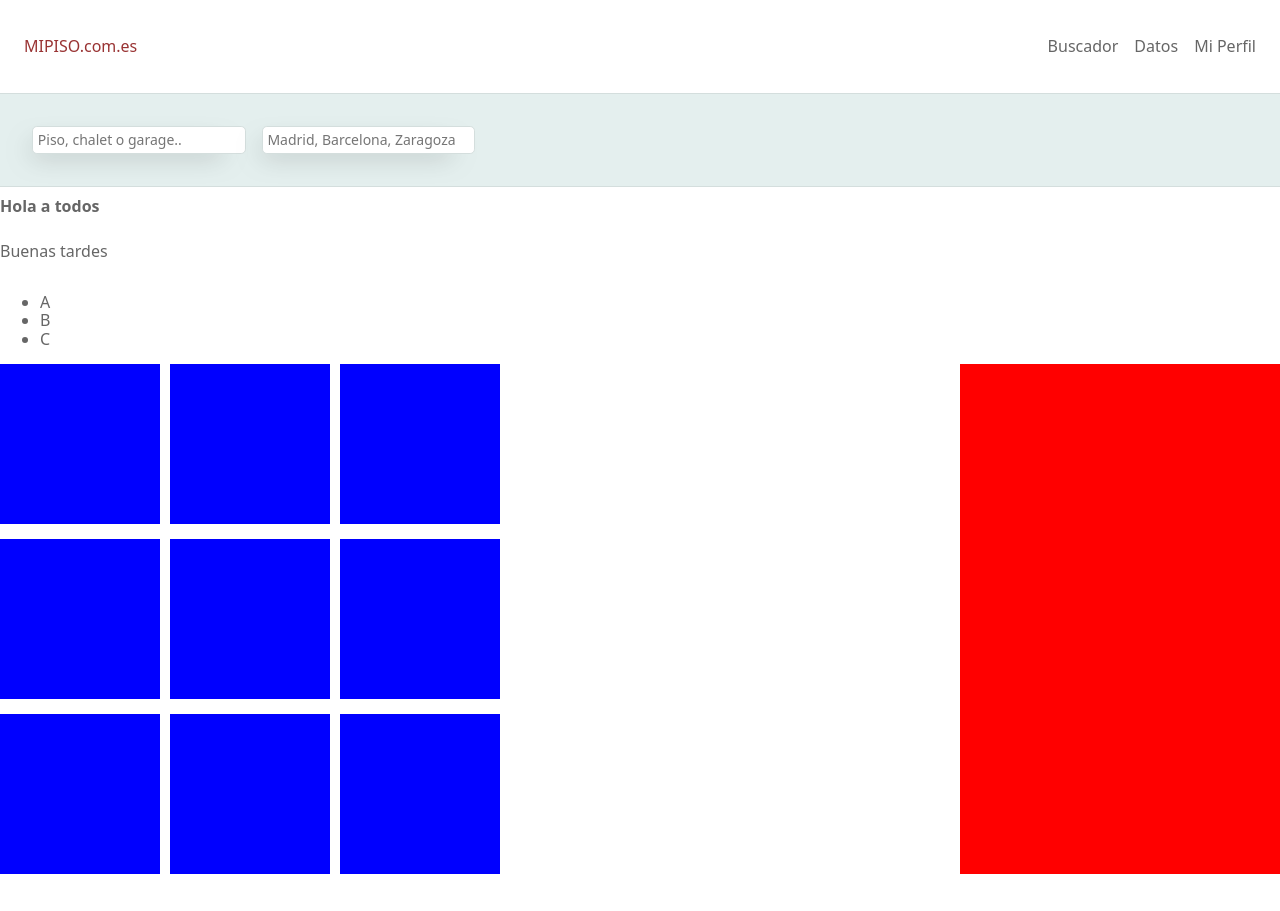
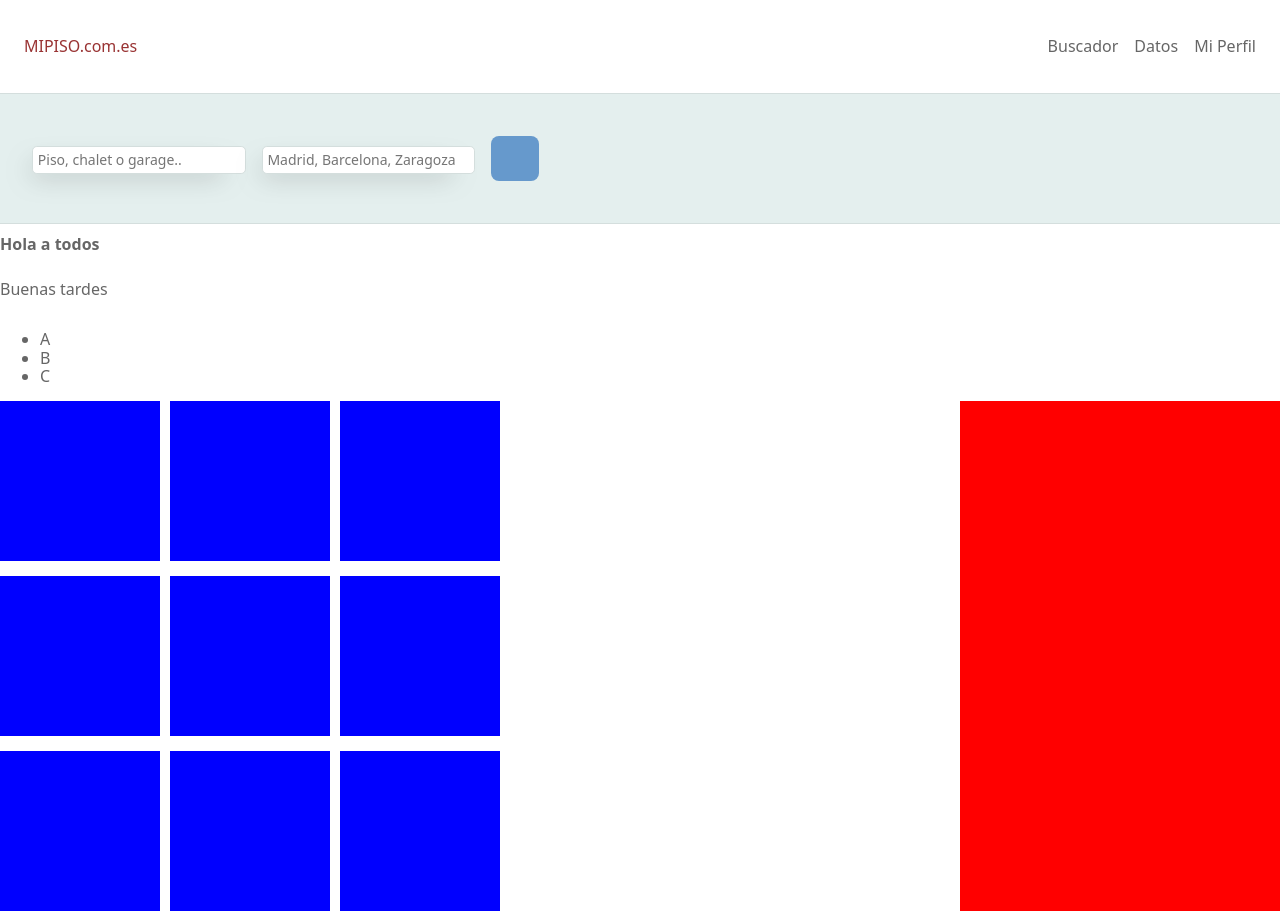
Before and after one commit to adaldin/ra-m2-styled-components, a React (Vite) app: page / in a window 1280 px wide. Before the commit the page ends 874 px from the top, so only its background shows below. Built offline with nearby package versions, Linux system fonts and the light colour scheme.

Commit message:
setting icons

```diff
--- a/src/components/atoms/Button.jsx
+++ b/src/components/atoms/Button.jsx
@@ -1,9 +1,9 @@
 import React from 'react';
 import PropTypes from 'prop-types';
 import styled from 'styled-components';
-import { colors, fonts } from '../../styles/index';
-// import Icon from './Icon';
+import { colors, fonts, setIcons } from '../../styles/index';
 import Text from './Text';
+import Icon from './Icon';
 
 const StyledButton = styled.button`
   display: flex;
@@ -40,7 +40,6 @@ const StyledButton = styled.button`
     cursor: not-allowed;
     opacity: 0.57;
   }
-
 `;
 
 function Button({
@@ -72,29 +71,7 @@ function Button({
       textColor={textColor}
       {...props}
     >
-      {iconPosition === 'left' &&
-        (!isLoading && icon ? (
-          <Icon
-            color={textColor}
-            name={icon}
-            mr="0.5rem"
-            style={{ ...iconStyles }}
-          />
-        ) : null)}
-      <Text
-        as="span"
-        text={isLoading ? loadingText : text}
-        style={{ ...textStyles }}
-      />
-      {iconPosition === 'right' &&
-        (!isLoading && icon ? (
-          <Icon
-            color={textColor}
-            name={icon}
-            ml="0.5rem"
-            style={{ ...iconStyles }}
-          />
-        ) : null)}
+      <Icon color={colors.font.white} name={setIcons.search} />
     </StyledButton>
   );
 }
--- /dev/null
+++ b/src/components/atoms/Icon.jsx
@@ -0,0 +1,32 @@
+import styled from 'styled-components';
+import PropTypes from 'prop-types';
+import { colors } from '../../styles/index';
+
+const IconStyled = styled.span`
+  color: ${(props) => props.color};
+  font-size: ${(props) => props.size}px;
+`;
+const SvgStyled = styled.svg`
+  fill: white;
+`;
+
+function Icon({ size = 16, fill = colors.font.white, name }) {
+  return (
+    <IconStyled>
+      <SvgStyled fill={fill} width={size} height={size} name={name} />
+    </IconStyled>
+  );
+}
+
+Icon.propTypes = {
+  name: PropTypes.string.isRequired,
+  size: PropTypes.number,
+  color: PropTypes.string,
+  fill: PropTypes.number,
+  wght: PropTypes.number,
+  grad: PropTypes.number,
+  opsz: PropTypes.number,
+  className: PropTypes.string,
+};
+
+export default styled(Icon)``;
--- a/src/components/atoms/index.js
+++ b/src/components/atoms/index.js
@@ -1,5 +1,6 @@
 export { default as Text } from './Text';
 export { default as Button } from './Button';
 export { default as Title } from './Title';
+export { default as Icon } from './Icon';
 export * from './Label';
 export * from './InputText';
--- a/src/components/layout/subHeader/SubHeader.jsx
+++ b/src/components/layout/subHeader/SubHeader.jsx
@@ -1,26 +1,12 @@
 import React from 'react';
 import styled from 'styled-components';
-import { InputGroupText } from '../../molecules/index';
+import SearcherBar from '../../organisms/searcherBar/SearcherBar';
 import SubHeaderStyled from './SubHeaderStyled';
 
-const handleChange = (e) => {
-  console.log('hola');
-};
 function SubHeader() {
   return (
     <SubHeaderStyled direction="row">
-      <InputGroupText
-        name="searcher"
-        id="searcher"
-        onChange={handleChange}
-        label="Piso, chalet o garage.."
-      />
-      <InputGroupText
-        name="searcher"
-        id="searcher"
-        onChange={handleChange}
-        label="Madrid, Barcelona, Zaragoza"
-      />
+      <SearcherBar />
     </SubHeaderStyled>
   );
 }
--- /dev/null
+++ b/src/components/organisms/index.js
@@ -0,0 +1 @@
+export { default as SearcherBar } from './searcherBar/SearcherBar';
--- /dev/null
+++ b/src/components/organisms/searcherBar/SearcherBar.jsx
@@ -0,0 +1,29 @@
+import { FlexBox } from '../../../styles';
+import { Button } from '../../atoms';
+import { InputGroupText } from '../../molecules';
+
+function SearcherBar() {
+  const handleChange = (e) => {
+    console.log('hola');
+  };
+
+  return (
+    <FlexBox direction="row" gap="1rem" align="baseline">
+      <InputGroupText
+        name="searcher"
+        id="searcher"
+        onChange={handleChange}
+        label="Piso, chalet o garage.."
+      />
+      <InputGroupText
+        name="searcher"
+        id="searcher"
+        onChange={handleChange}
+        label="Madrid, Barcelona, Zaragoza"
+      />
+      <Button text="Busca"></Button>
+    </FlexBox>
+  );
+}
+
+export default SearcherBar;
--- a/src/styles/FlexBox.js
+++ b/src/styles/FlexBox.js
@@ -7,6 +7,7 @@ const FlexBox = styled.div`
   flex-direction: ${({ direction }) => direction || 'column'};
   flex-wrap: wrap;
   padding: ${({ padding }) => (padding ? '0rem 1.5rem' : '0rem')};
+  gap: ${({ gap }) => gap || '0rem'};
 `;
 
 export default FlexBox;
--- /dev/null
+++ b/src/styles/icons.js
@@ -0,0 +1,7 @@
+import search from '../assets/magnifying-glass-svgrepo-com.svg';
+import pin from '../assets/pin-svgrepo-com.svg';
+
+export const setIcons = {
+  search,
+  pin,
+};
--- a/src/styles/index.js
+++ b/src/styles/index.js
@@ -1,5 +1,6 @@
 export * from './colors';
 export * from './dimensions';
 export * from './fonts';
+export * from './icons';
 export { default as FlexBox } from './FlexBox';
 export { default as Grid } from './Grid';
```
Also changed, not shown: src/assets/magnifying-glass-svgrepo-com.svg (added), src/assets/pin-svgrepo-com.svg (added).
